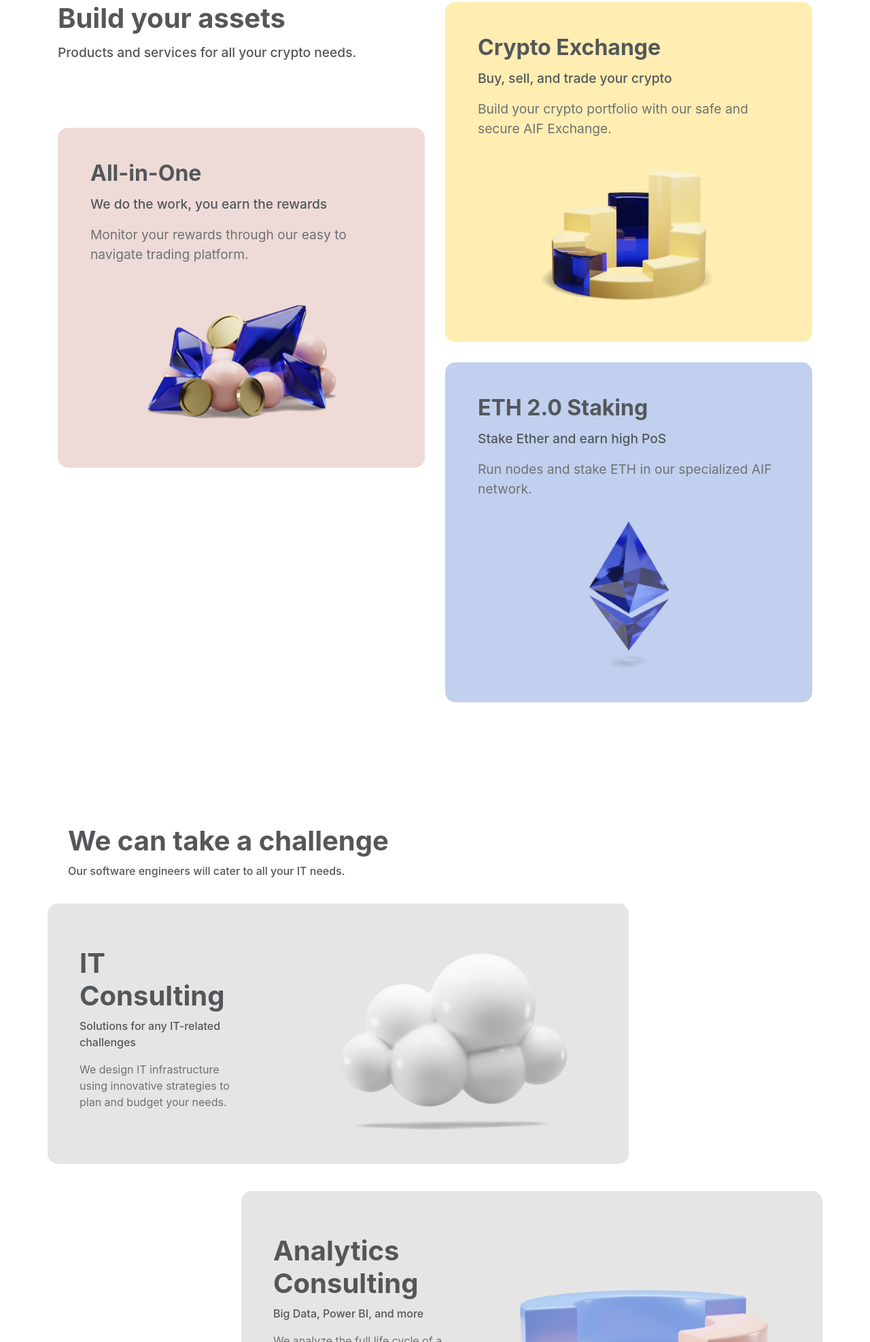
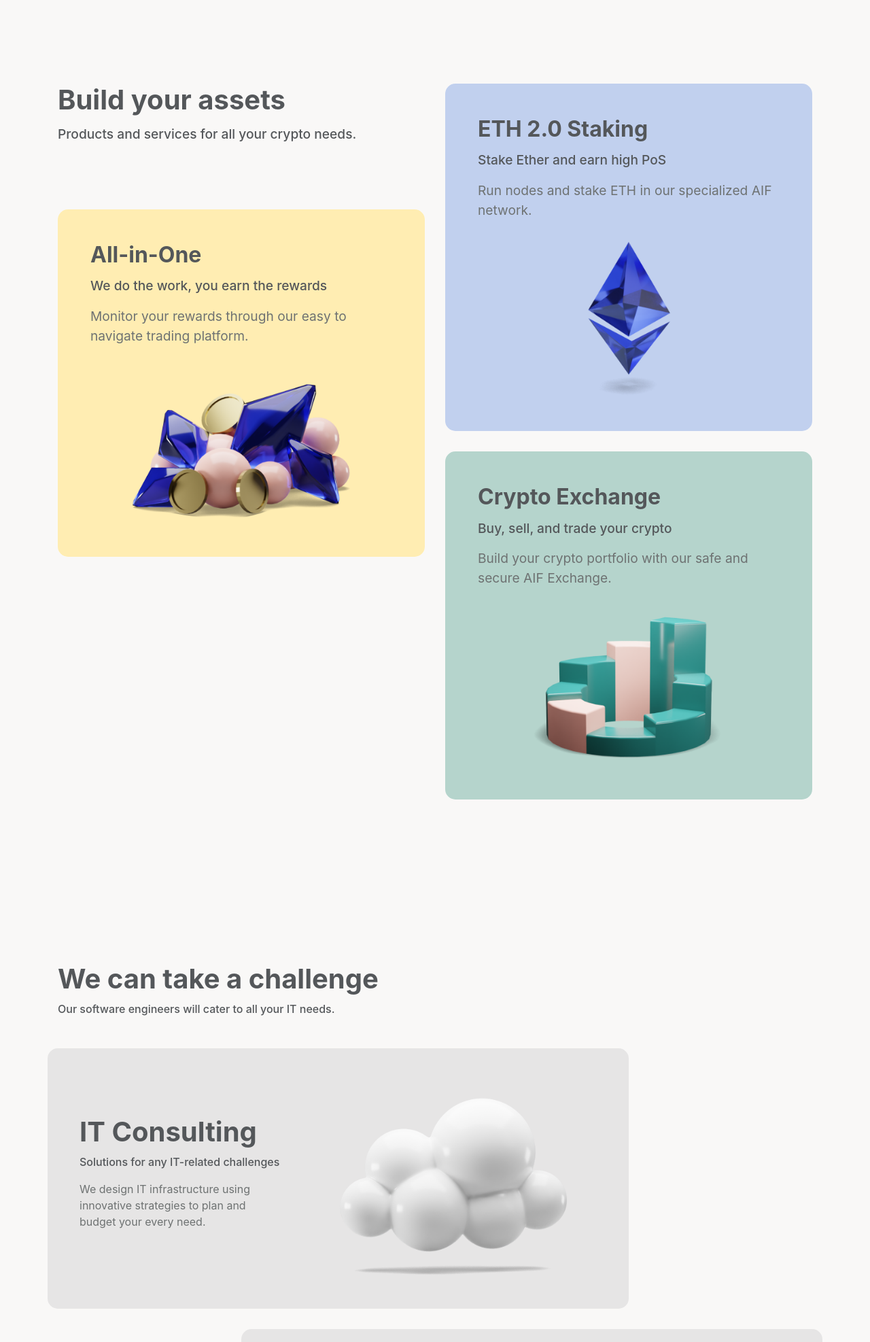
Before and after one commit to catherinewang24/aiforceone-website, a plain HTML site: page index.html in a window 1280 px wide. Shown: the part 1501-3475 px from the top of the page at 68% size. Drawn offline with nearby package versions, Linux system fonts and the light colour scheme.

Commit message:
6th commit

```diff
--- a/index.html
+++ b/index.html
@@ -96,22 +96,12 @@
                     </div>
                 </div>
                 <div class="card">
-                    <div class="card-body card-pink">
+                    <div class="card-body card-yellow">
                         <h3 class="card-title">All-in-One</h3>
                         <p class="p-bold-sm">We do the work, you earn the rewards</p>
                         <p>Monitor your rewards through our easy to navigate trading platform.</p>
-                        <div>
-                            <img src="resources/images/crypto/all-in-one-2.png" class="img-fluid" alt="Metal basket with items inside">
-                        </div>
-                    </div>
-                </div>
-                <div class="card">
-                    <div class="card-body card-yellow">
-                        <h3 class="card-title">Crypto Exchange</h3>
-                        <p class="p-bold-sm">Buy, sell, and trade your crypto</p>
-                        <p>Build your crypto portfolio with our safe and secure AIF Exchange.</p>
-                        <div>
-                            <img src="resources/images/crypto/exchange-graph-5.png" class="img-fluid" alt="Exchange graph">
+                        <div class="text-center">
+                            <img src="resources/images/crypto/all-in-one-3.png" class="img-fluid fixed-width" alt="Metal basket with items inside">
                         </div>
                     </div>
                 </div>
@@ -120,8 +110,18 @@
                         <h3 class="card-title">ETH 2.0 Staking</h3>
                         <p class="p-bold-sm">Stake Ether and earn high PoS</p>
                         <p>Run nodes and stake ETH in our specialized AIF network.</p>
-                        <div>
-                            <img src="resources/images/crypto/ether-4.png" class="img-fluid fixed-width" alt="Ether">
+                        <div class="text-center">
+                            <img src="resources/images/crypto/ether-5.png" class="img-fluid fixed-width" alt="Ether">
+                        </div>
+                    </div>
+                </div>
+                <div class="card">
+                    <div class="card-body card-green">
+                        <h3 class="card-title">Crypto Exchange</h3>
+                        <p class="p-bold-sm">Buy, sell, and trade your crypto</p>
+                        <p>Build your crypto portfolio with our safe and secure AIF Exchange.</p>
+                        <div class="text-center">
+                            <img src="resources/images/crypto/exchange-graph-8.png" class="img-fluid fixed-width" alt="Exchange graph">
                         </div>
                     </div>
                 </div>
@@ -131,13 +131,15 @@
 
         <!--IT Services-->
         <section class="container">
-            <div class="col-lg-12 text-center text-lg-left">
-                <h2>We can take a challenge</h2>
-                <p class="p-bold-sm">Our software engineers will cater to all your IT needs.</p>
+            <div class="row">
+                <div class="col-lg-12 text-center text-lg-left">
+                    <h2>We can take a challenge</h2>
+                    <p class="p-bold-sm">Our software engineers will cater to all your IT needs.</p>
+                </div>
             </div>
         </section>
 
-        <section class="container">
+        <section class="container it-services">
             <div class="row">
                 <div class="col-lg-9">
                     <div class="card">
@@ -145,7 +147,7 @@
                             <div class="col-lg-5 my-auto it-text text-center text-lg-left">
                                 <h2>IT Consulting</h2>
                                 <p class="p-bold-sm">Solutions for any IT-related challenges</p>
-                                <p>We design IT infrastructure using innovative strategies to plan and budget your needs.</p>
+                                <p>We design IT infrastructure using innovative strategies to plan and budget your every need.</p>
                             </div>
                             <div class="col-lg-7 text-center">
                             <img src="resources/images/IT/cloud-2.png" class="img-fluid fixed-width" alt="cloud">
@@ -164,7 +166,7 @@
                             <div class="col-lg-5 my-auto it-text text-center text-lg-left">
                                 <h2>Analytics Consulting</h2>
                                 <p class="p-bold-sm">Big Data, Power BI, and more</p>
-                                <p>We analyze the full life cycle of a project and develop innovative business solutions to exceed expectations.</p>
+                                <p>We analyze the full life cycle of a project and develop innovative business solutions.</p>
                             </div>
                             <div class="col-lg-7 text-center">
                                 <img src="resources/images/IT/data-2.png" class="img-fluid fixed-width" alt="data graph">
@@ -240,7 +242,7 @@
             <div class="row">
 
                 <div class="col-12 text-center">
-                    <h2>We look forward to hearing <br> from you</h2>
+                    <h2>We look forward to hearing from you</h2>
                 </div>
 
                 <div class="col-lg-5 text-center">
--- a/resources/css/style.css
+++ b/resources/css/style.css
@@ -1,6 +1,8 @@
  /*{ border: 1px solid black; } */
 
-
+body {
+    background-color: #F9F8F7;
+}
 
 /* ----------------------------*/
 /* -----------Fonts------------*/
@@ -101,6 +103,7 @@ p {
 .jumbotron {
     background-color: #F9F8F7;
     margin-bottom: 0;
+    border-radius: 0;
 }
 /* ----------------------------*/
 /* -------Introduction---------*/
@@ -121,6 +124,7 @@ p {
 .card {
     border: none;
     outline: none;
+    border-radius: 15px;
 }
 
 .card-columns {
@@ -135,9 +139,7 @@ p {
     padding: 0rem;
 }
 
-.card-blue, .card-pink, .card-yellow{
-    height: 500px;
-    width: auto;
+.card-blue, .card-yellow, .card-green{
     border-radius: 15px;
     padding: 3rem;
 }
@@ -150,12 +152,12 @@ p {
     background-color:#C1D0EE;
 }
 
-.card-yellow {
-    background-color:#ffedb2;
+.card-green {
+    background-color:#b5d4cc;
 }
 
-.card-pink{
-    background-color:#eedbd7;
+.card-yellow{
+    background-color:#ffedb2;                        /* eedbd7;       */
 }
 
 
@@ -166,30 +168,29 @@ p {
 
 
 
-
 /* ----------------------------*/
 /* -------IT Services----------*/
 /* ----------------------------*/
 
 .it-consulting {
-    margin-top: 20px;
-    margin-bottom: 20px;
     padding: 2rem;
-}
-
-
-.it-consulting {
     background-color: #E6E5E5;
     border-radius: 15px;
 }
+
+.it-services {
+    margin-top: 30px;
+    margin-bottom: 30px;
+}
+
 
 /* ----------------------------*/
 /* -----Customer Support-------*/
 /* ----------------------------*/
 
 .introduction, .crypto, .customer, .safety, .contact {
-    margin-top:150px;
-    margin-bottom: 150px;
+    margin-top:210px;
+    margin-bottom: 210px;
 }
 
 
@@ -338,10 +339,11 @@ p {
     padding-left: 15%;
 }
 
+ /*
 .it-text {
     padding-right: 4rem;
 }
-
+*/
  /* To create a smaller width than the original "container" from bootstrap only on desktop*/
 
 .small-container {
@@ -349,7 +351,7 @@ p {
     }
 
 .smaller-container {
-    max-width: 700px;
+    max-width: 800px;
 }
 
 .jumbotron p {
@@ -396,4 +398,13 @@ p {
         height: auto;
         max-width: 380px;
     }
+
+    .crypto .fixed-width {
+        height: auto;
+        max-width: 360px;
+    }
 }
+
+@media (min-width: 991.98px) {
+
+}
```
Also changed, not shown: resources/images/crypto/all-in-one-3.png (added), resources/images/crypto/ether-5.png (added), resources/images/crypto/exchange-graph-6.png (added), resources/images/crypto/exchange-graph-7.png (added), resources/images/crypto/exchange-graph-8.png (added).
